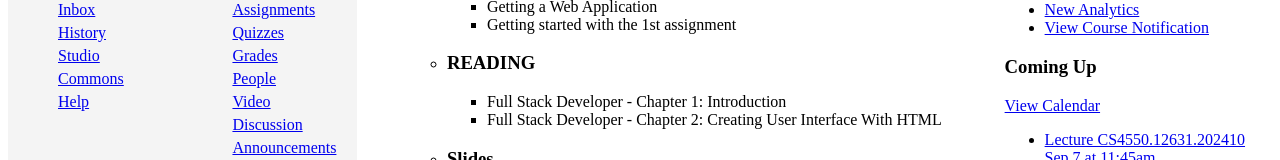
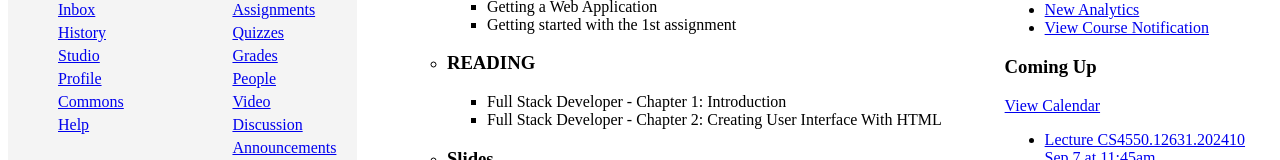
Before and after one commit to xinyan30425/kanbas-react-web-app, a plain HTML site: page home.html in a window 1280 px wide. Shown: the part 203-363 px from the top of the page. Drawn offline with Linux system fonts and the light colour scheme.

Commit message:
Update home.html

```diff
--- a/home.html
+++ b/home.html
@@ -56,6 +56,7 @@
             <a href="#"target="_blank">Inbox</a>
             <a href="#"target="_blank">History</a>
             <a href="#"target="_blank">Studio</a>
+            <a href="profile.html"target="_blank">Profile</a>
             <a href="#"target="_blank">Commons</a>
             <a href="#"target="_blank">Help</a>
         </ul>
```
